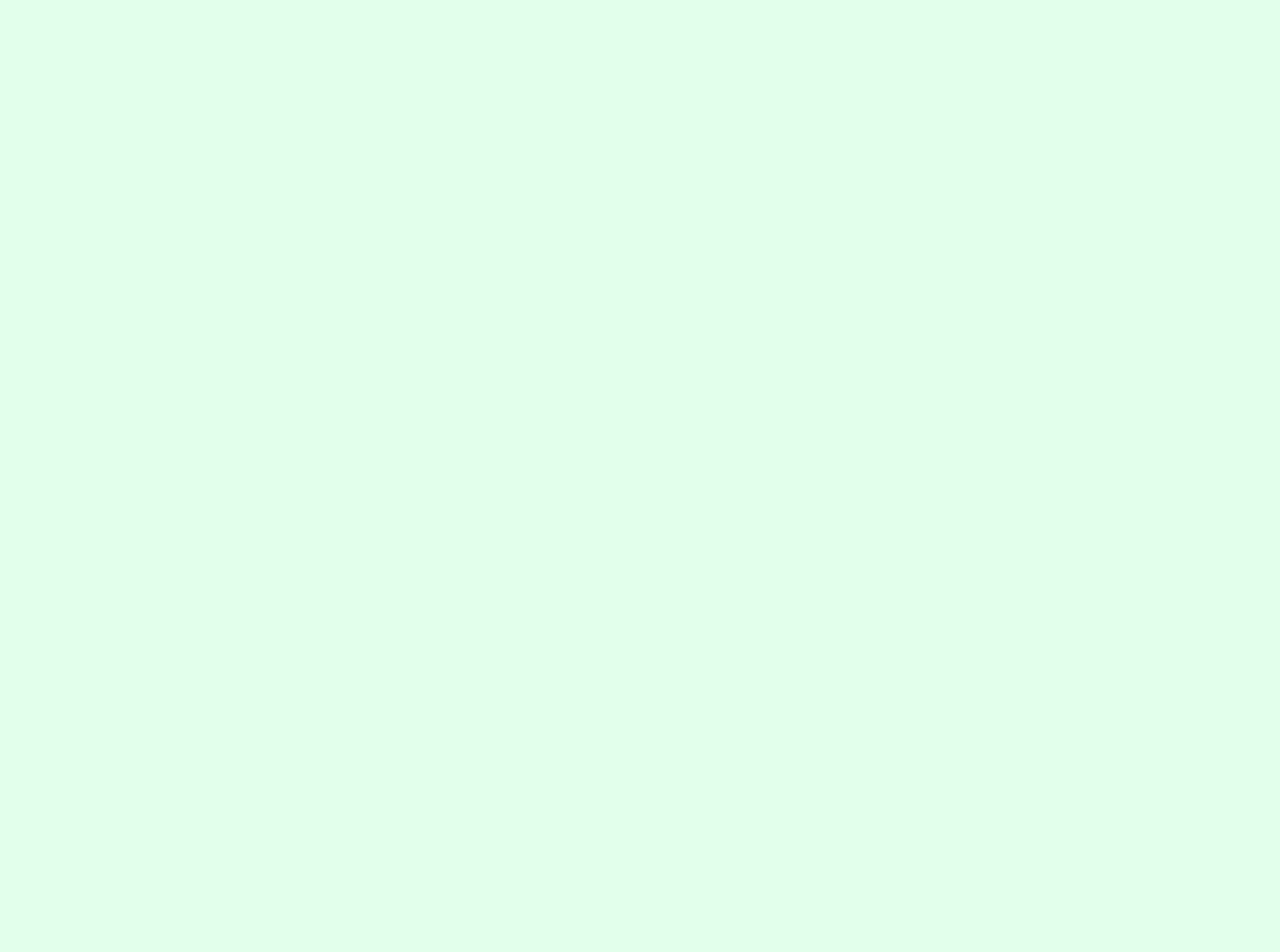
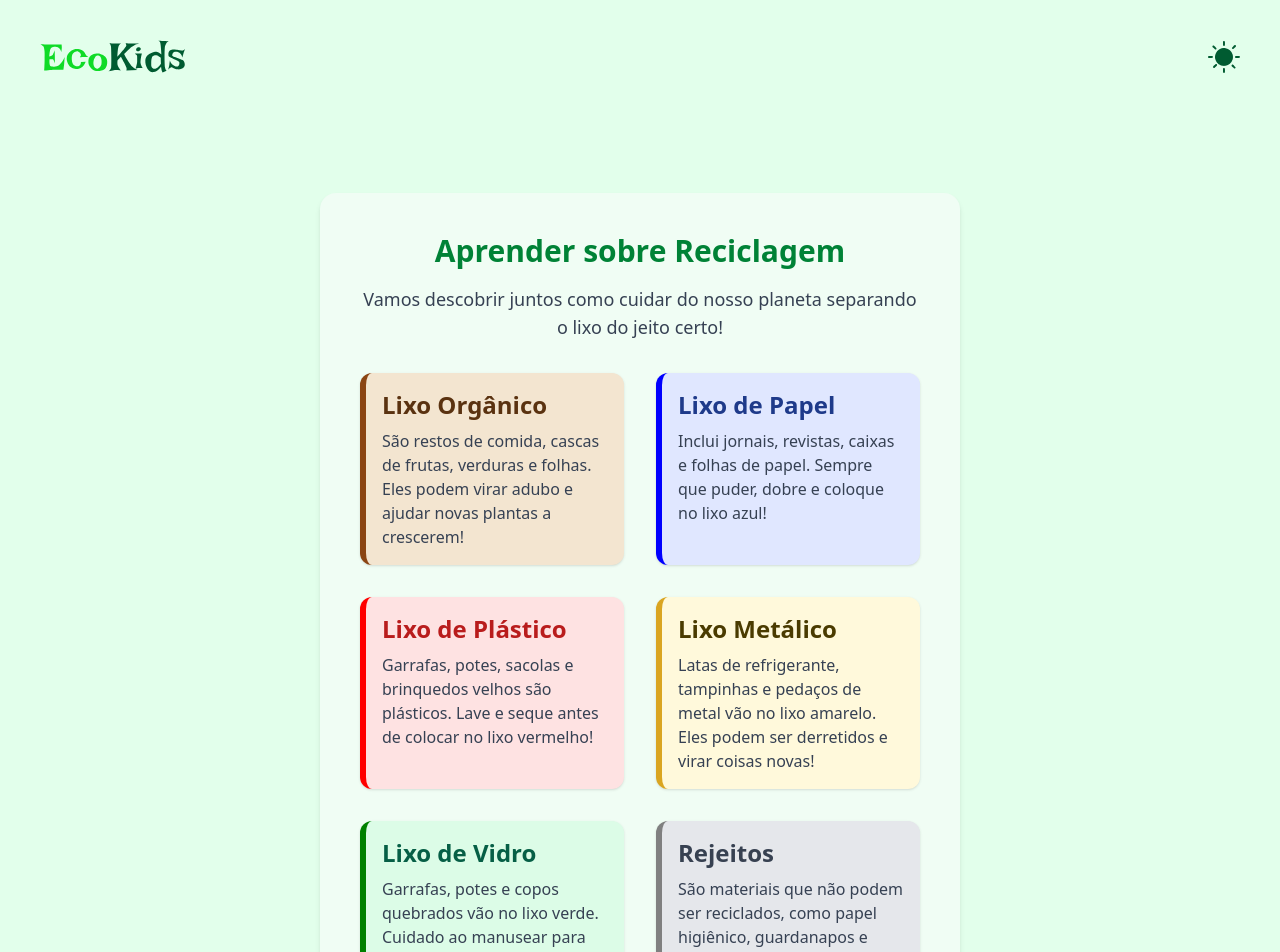
Before and after one commit to elpaulo31/ecokids, a React (Vite) app: page /aprender-ecokids in a window 1280 px wide. Before the commit this address had no page. Shown: the top 952 px of the page. Before the commit the page ends 800 px from the top, so only its background shows below. Built offline with nearby package versions, Linux system fonts and the light colour scheme; a web font is replaced by a local one.

Commit message:
Learning page completed / Adjustments to the scoring system

```diff
--- a/src/App.tsx
+++ b/src/App.tsx
@@ -5,6 +5,7 @@ import MainLayout from './layouts/MainLayout';
 import { EcokidsGame } from './pages/EcokidsGame';
 import { Home } from './pages/Home';
 import { ScoreEcokids } from './pages/ScoreEcokids';
+import { AprenderEcokids } from './pages/AprenderEcokids';
 
 export default function App() {
   return (
@@ -13,6 +14,7 @@ export default function App() {
         <Route element={<MainLayout />}>
           <Route path="/" element={<Home />} />
           <Route path="/ecokids-game" element={<EcokidsGame />} />
+          <Route path="/aprender-ecokids" element={<AprenderEcokids />} />
           <Route path="/score-ecokids" element={<ScoreEcokids />} />
         </Route>
       </Routes>
--- a/src/components/CongratulationsEcokids.tsx
+++ b/src/components/CongratulationsEcokids.tsx
@@ -1,11 +1,12 @@
 import { Link } from 'react-router-dom';
 
-export const CongratulationsEcokids = (player: string, score: number) => {
+export const CongratulationsEcokids = (player: string, score: number, time: number) => {
   return (
     <div className="fixed inset-0 flex items-center justify-center bg-[rgba(0,0,0,0.5)] backdrop-blur-sm z-50">
       <div className="p-10 bg-green-900 text-green-100 border border-green-500 rounded-2xl space-y-4 shadow-lg text-center">
         <h2 className="text-4xl font-bold mb-2">Parabéns {player}!</h2>
         <p className="text-xl">Você fez {score} pontos!</p>
+        <p className="text-xl">Tempo: {time} segundos</p>
 
         <Link to="/score-ecokids">
           <button className="mt-4 px-6 py-4 text-xl bg-green-700 text-white rounded cursor-pointer transition-all hover:bg-green-600">
--- /dev/null
+++ b/src/pages/AprenderEcokids.tsx
@@ -0,0 +1,94 @@
+export function AprenderEcokids() {
+  const trashTypes = [
+    {
+      title: 'Lixo Orgânico',
+      description:
+        'São restos de comida, cascas de frutas, verduras e folhas. Eles podem virar adubo e ajudar novas plantas a crescerem!',
+      color: '#8B4513',
+      textColor: '#5A3210',
+      background: '#F3E5D0',
+    },
+    {
+      title: 'Lixo de Papel',
+      description:
+        'Inclui jornais, revistas, caixas e folhas de papel. Sempre que puder, dobre e coloque no lixo azul!',
+      color: '#0000FF',
+      textColor: '#1E3A8A',
+      background: '#E0E7FF',
+    },
+    {
+      title: 'Lixo de Plástico',
+      description:
+        'Garrafas, potes, sacolas e brinquedos velhos são plásticos. Lave e seque antes de colocar no lixo vermelho!',
+      color: '#FF0000',
+      textColor: '#B91C1C',
+      background: '#FEE2E2',
+    },
+    {
+      title: 'Lixo Metálico',
+      description:
+        'Latas de refrigerante, tampinhas e pedaços de metal vão no lixo amarelo. Eles podem ser derretidos e virar coisas novas!',
+      color: '#DAA520',
+      textColor: '#4A3B00',
+      background: '#FFF9DB',
+    },
+    {
+      title: 'Lixo de Vidro',
+      description:
+        'Garrafas, potes e copos quebrados vão no lixo verde. Cuidado ao manusear para não se cortar!',
+      color: '#008000',
+      textColor: '#065F46',
+      background: '#DCFCE7',
+    },
+    {
+      title: 'Rejeitos',
+      description:
+        'São materiais que não podem ser reciclados, como papel higiênico, guardanapos e fraldas. Devem ser descartados corretamente no lixo cinza.',
+      color: '#808080',
+      textColor: '#374151',
+      background: '#E5E7EB',
+    },
+  ];
+
+  return (
+    <section className="p-10 mb-6 mt-0 bg-green-50 rounded-2xl shadow-md text-center w-11/12 md:w-3/4 lg:w-1/2 lg:mb-0 lg:mt-20 mx-auto">
+      <h1 className="text-3xl font-bold text-green-700 mb-4">
+        Aprender sobre Reciclagem
+      </h1>
+
+      <p className="text-lg text-gray-700 mb-8">
+        Vamos descobrir juntos como cuidar do nosso planeta separando o lixo do
+        jeito certo!
+      </p>
+
+      <div className="grid grid-cols-1 md:grid-cols-2 gap-8 text-left">
+        {trashTypes.map((type, index) => (
+          <div
+            key={index}
+            className="p-4 rounded-xl shadow-sm transition-transform hover:scale-105"
+            style={{
+              borderLeft: `6px solid ${type.color}`,
+              backgroundColor: type.background,
+            }}
+          >
+            <h2
+              className="text-2xl font-bold mb-2"
+              style={{ color: type.textColor }}
+            >
+              {type.title}
+            </h2>
+            <p className="text-gray-700">{type.description}</p>
+          </div>
+        ))}
+      </div>
+
+      <div className="mt-8 p-4 bg-green-200 rounded-xl shadow-sm">
+        <h2 className="text-xl font-bold text-green-900">Dica do EcoAmigo!</h2>
+        <p className="text-gray-800">
+          Sempre que puder, reduza o uso de plásticos e recicle o que der. Cada
+          pedacinho de lixo no lugar certo ajuda o planeta a sorrir!
+        </p>
+      </div>
+    </section>
+  );
+}
--- a/src/pages/EcokidsGame.tsx
+++ b/src/pages/EcokidsGame.tsx
@@ -1,4 +1,4 @@
-import { useState } from 'react';
+import { useEffect, useState } from 'react';
 import { TrashIcon } from '../assets/images/icons/TrashIcon';
 import { CongratulationsEcokids } from '../components/CongratulationsEcokids';
 import { usePlayerContext } from '../contexts/PlayerContext';
@@ -36,15 +36,38 @@ export function EcokidsGame() {
     { emoji: '🧻', tipo: 'rejeito' },
   ];
 
+  const { data, setData } = usePlayerContext();
+
   const [trashEmojis, setTrashEmojis] = useState(initialEmojis);
   const [selectedEmoji, setSelectedEmoji] = useState<{ emoji: string; tipo: string } | null>(null);
   const [score, setScore] = useState(0);
+  const [startTime, setStartTime] = useState<number | null>(null);
+  const [finalScore, setFinalScore] = useState<number | null>(null);
+
+  useEffect(() => {
+    if (trashEmojis.length === initialEmojis.length) {
+      setStartTime(Date.now());
+    }
+  }, []);
+
+  useEffect(() => {
+    if (trashEmojis.length === 0 && startTime) {
+      const end = Date.now();
+      const timeSeconds = (end - startTime) / 1000;
+
+      const normalized = Math.max(40, 100 - ((timeSeconds - 30) / 120) * 100);
+      const final = Math.min(100, Math.round(normalized));
+
+      setFinalScore(final);
+      setData({ ...data, score: final });
+    }
+  }, [trashEmojis]);
 
   const handleTrashClick = (trashTipo: string) => {
     if (selectedEmoji) {
       if (selectedEmoji.tipo === trashTipo) {
-        setTrashEmojis(trashEmojis.filter((e) => e.emoji !== selectedEmoji.emoji));
-        setScore(score + 1);
+        setTrashEmojis((prev) => prev.filter((e) => e.emoji !== selectedEmoji.emoji));
+        setScore((prev) => prev + 1);
       }
       setSelectedEmoji(null);
     }
@@ -95,7 +118,8 @@ export function EcokidsGame() {
       </div>
 
       {trashEmojis.length === 0 &&
-        CongratulationsEcokids(usePlayerContext().data.playerName, score)}
+        finalScore !== null &&
+        CongratulationsEcokids(data.playerName, data.score, Math.round((Date.now() - (startTime || 0)) / 1000))}
     </div>
   );
 }
--- a/src/pages/Home.tsx
+++ b/src/pages/Home.tsx
@@ -5,6 +5,7 @@ import RecyclingIcon from './../assets/images/icons/RecyclingIcon.png';
 
 import { SelectGameModal } from './../components/SelectGameModal';
 import { Toast } from './../components/Toast';
+import { Link } from 'react-router';
 
 export const Home = () => {
   document.title = 'EcoKids - Seja um pequeno herói!';
@@ -45,12 +46,12 @@ export const Home = () => {
           </button>
 
           <div className="flex flex-col gap-6 mx-auto">
-            <a
-              href=""
+            <Link
+              to="/aprender-ecokids"
               className="bg-[var(--color-brand)] text-[var(--color-accent-light)] py-3 px-12 rounded-xl w-46 text-center text-xl transition-all hover:bg-[var(--color-brand)]/80 hover:scale-103"
             >
               Aprender
-            </a>
+            </Link>
             <a
               href=""
               className="bg-[var(--color-brand)] text-[var(--color-accent-light)] py-3 px-12 rounded-xl w-46 text-center text-xl transition-all hover:bg-[var(--color-brand)]/80 hover:scale-103"
--- a/src/pages/ScoreEcokids.tsx
+++ b/src/pages/ScoreEcokids.tsx
@@ -1,7 +1,13 @@
+import { usePlayerContext } from "../contexts/PlayerContext";
+
 export function ScoreEcokids() {
+  const { data } = usePlayerContext();
+
   return (
-    <div>
+    <div className="p-10">
       <h1>Pontuação</h1>
+      <p>Jogador: {data.playerName}</p>
+      <p>Pontuação: {data.score}</p>
     </div>
   );
 }
```
